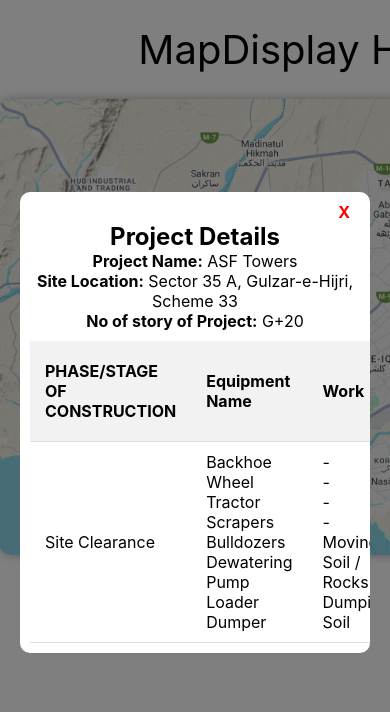
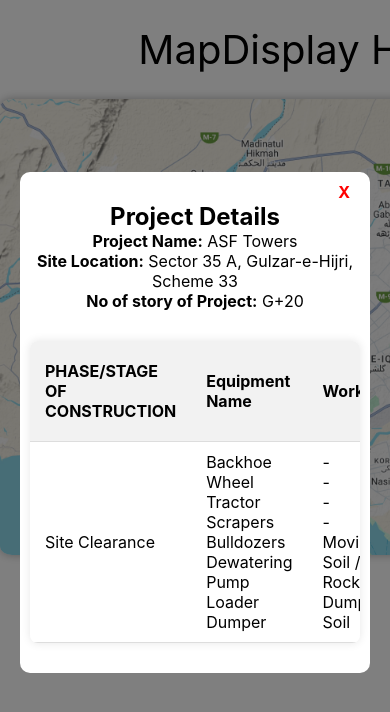
Before and after one commit to zamsabir2002/carbon_footprint_mapping, a React (Create React App) app: page / in a window 390 px wide. Both pictures are taken after a click on the element 291 px from the left and 279 px from the top of the page. Shown: the top 712 px of the page. Built offline with nearby package versions, Linux system fonts and the light colour scheme.

Commit message:
Updating responsiveness

```diff
--- a/src/components/datatable.jsx
+++ b/src/components/datatable.jsx
@@ -2,7 +2,7 @@
 import '../styles/datatable.css'
 const DataTable = () => {
     return (
-        <div className="container">
+        <div className="table_container">
             <table>
                 <thead>
                     <tr>
--- a/src/components/modal.jsx
+++ b/src/components/modal.jsx
@@ -36,7 +36,7 @@
                     zIndex: '10',
                     padding: '10px',
                     margin: '0px 20px',
-                    overflow: 'scroll'
+
                 }}
             >
                 {/* Closing button and other header information */}
```
